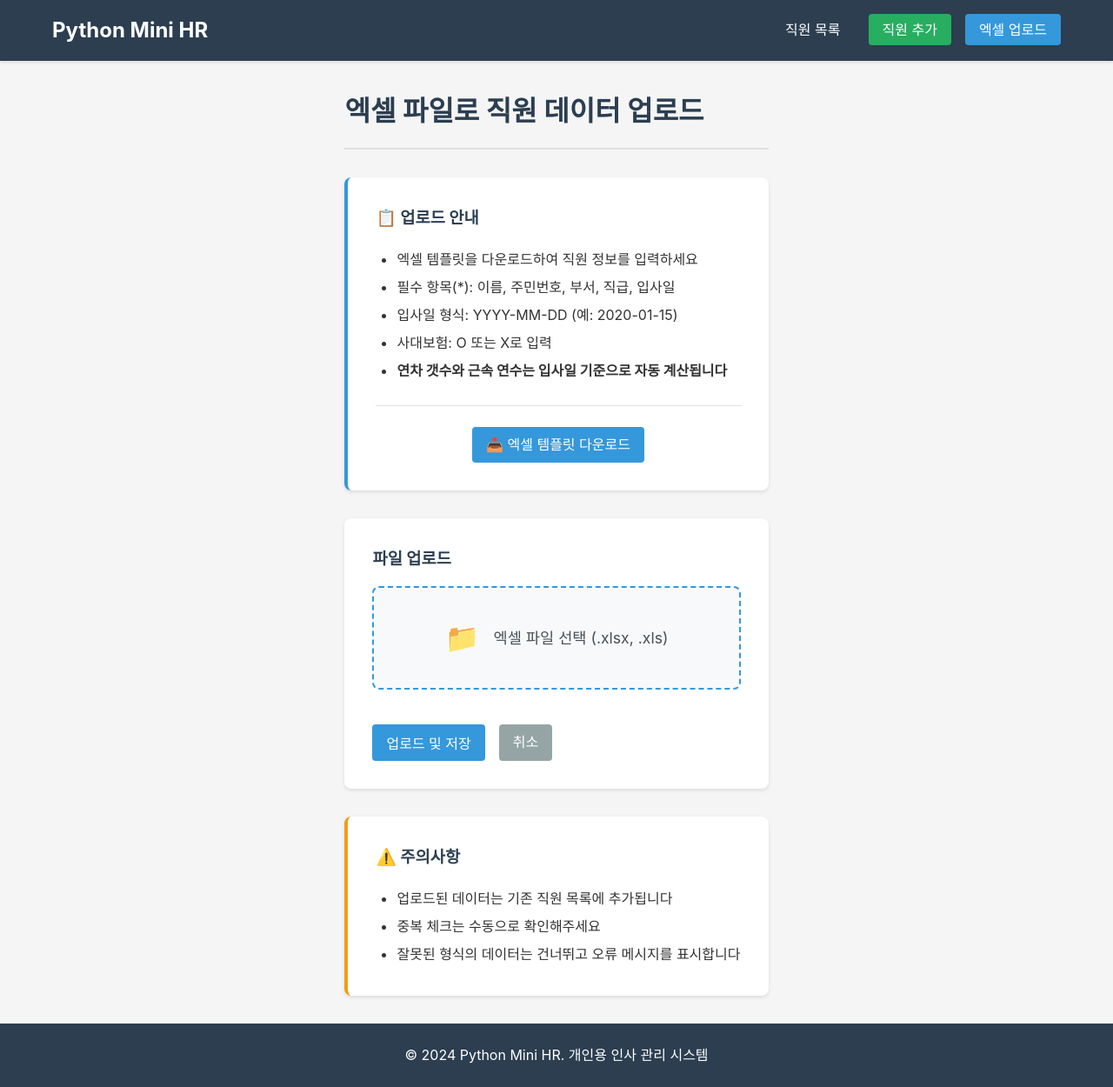
After one commit to Deokgi-Park/python-mini-hr, a Flask app: page /upload_excel in a window 1280 px wide. The commit adds this page. Shown: the whole page at 87% size. Run offline with Flask 3, Linux system fonts and the light colour scheme.

Commit message:
한국 근로기준법 기반 연차 자동계산 및 엑셀 업로드 기능 추가
Co-authored-by: Deokgi-Park <57548341+Deokgi-Park@users.noreply.github.com>

```diff
--- a/app.py
+++ b/app.py
@@ -3,10 +3,15 @@ Python Mini HR - 개인용 HR 관리 프로그램
 간단한 직원 정보 관리 시스템
 """
 
-from flask import Flask, render_template, request, redirect, url_for, flash
-from datetime import datetime
+from flask import Flask, render_template, request, redirect, url_for, flash, send_file
+from datetime import datetime, timedelta
+from dateutil.relativedelta import relativedelta
 import json
 import os
+import openpyxl
+from openpyxl import Workbook
+from openpyxl.styles import Font, PatternFill, Alignment
+from io import BytesIO
 
 app = Flask(__name__)
 app.secret_key = 'your-secret-key-change-this-in-production'
@@ -43,6 +48,47 @@ def save_salaries(salaries):
 def calculate_remaining_leave(annual_leave, used_leave):
     return (annual_leave or 0) - (used_leave or 0)
 
+# 한국 근로기준법에 따른 연차 자동 계산
+def calculate_annual_leave_kr(hire_date_str):
+    """
+    한국 근로기준법 기준 연차 계산
+    - 1년 미만: 월 1개 (최대 11개)
+    - 1년 이상: 15개
+    - 3년 이상: 2년마다 1개씩 추가 (최대 25개)
+    """
+    if not hire_date_str:
+        return 15  # 기본값
+
+    try:
+        hire_date = datetime.strptime(hire_date_str, '%Y-%m-%d')
+        today = datetime.now()
+
+        # 근속 기간 계산
+        years = relativedelta(today, hire_date).years
+        months = relativedelta(today, hire_date).months
+        total_months = years * 12 + months
+
+        # 1년 미만 (11개월 이하)
+        if years < 1:
+            # 월 1개씩 (입사 후 1개월마다)
+            return min(total_months, 11)
+
+        # 1년 이상 기본 15개
+        annual_leave = 15
+
+        # 3년 이상부터 2년마다 1개 추가
+        if years >= 3:
+            additional_years = years - 1  # 2년차부터 계산
+            additional_leave = additional_years // 2
+            annual_leave += additional_leave
+
+        # 최대 25개 제한
+        return min(annual_leave, 25)
+
+    except Exception as e:
+        print(f"연차 계산 오류: {e}")
+        return 15  # 오류 시 기본값
+
 # 메인 페이지 - 직원 목록
 @app.route('/')
 def index():
@@ -64,6 +110,18 @@ def add_employee():
         # 새 직원 ID 생성
         new_id = max([emp.get('id', 0) for emp in employees], default=0) + 1
 
+        hire_date = request.form.get('hire_date')
+
+        # 입사일로부터 근속연수 자동 계산
+        if hire_date:
+            hire_dt = datetime.strptime(hire_date, '%Y-%m-%d')
+            years_of_service = relativedelta(datetime.now(), hire_dt).years
+        else:
+            years_of_service = int(request.form.get('years_of_service') or 0)
+
+        # 입사일 기준으로 연차 자동 계산 (한국 근로기준법)
+        annual_leave = calculate_annual_leave_kr(hire_date) if hire_date else int(request.form.get('annual_leave') or 15)
+
         # 새 직원 정보 생성
         new_employee = {
             'id': new_id,
@@ -71,7 +129,7 @@ def add_employee():
             'ssn': request.form.get('ssn'),
             'department': request.form.get('department'),
             'position': request.form.get('position'),
-            'hire_date': request.form.get('hire_date'),
+            'hire_date': hire_date,
             'resignation_date': request.form.get('resignation_date') or None,
             'address': request.form.get('address'),
             'personal_email': request.form.get('personal_email'),
@@ -81,8 +139,8 @@ def add_employee():
             'has_insurance': request.form.get('has_insurance') == 'on',
             'salary_bank': request.form.get('salary_bank'),
             'salary_account': request.form.get('salary_account'),
-            'years_of_service': int(request.form.get('years_of_service') or 0),
-            'annual_leave': int(request.form.get('annual_leave') or 0),
+            'years_of_service': years_of_service,
+            'annual_leave': annual_leave,
             'used_leave': int(request.form.get('used_leave') or 0),
             'created_at': datetime.now().strftime('%Y-%m-%d %H:%M:%S')
         }
@@ -143,11 +201,23 @@ def edit_employee(employee_id):
         return redirect(url_for('index'))
 
     if request.method == 'POST':
+        hire_date = request.form.get('hire_date')
+
+        # 입사일로부터 근속연수 자동 재계산
+        if hire_date:
+            hire_dt = datetime.strptime(hire_date, '%Y-%m-%d')
+            years_of_service = relativedelta(datetime.now(), hire_dt).years
+        else:
+            years_of_service = int(request.form.get('years_of_service') or 0)
+
+        # 연차 자동 재계산 (한국 근로기준법)
+        annual_leave = calculate_annual_leave_kr(hire_date) if hire_date else int(request.form.get('annual_leave') or 15)
+
         employee['name'] = request.form.get('name')
         employee['ssn'] = request.form.get('ssn')
         employee['department'] = request.form.get('department')
         employee['position'] = request.form.get('position')
-        employee['hire_date'] = request.form.get('hire_date')
+        employee['hire_date'] = hire_date
         employee['resignation_date'] = request.form.get('resignation_date') or None
         employee['address'] = request.form.get('address')
         employee['personal_email'] = request.form.get('personal_email')
@@ -157,8 +227,8 @@ def edit_employee(employee_id):
         employee['has_insurance'] = request.form.get('has_insurance') == 'on'
         employee['salary_bank'] = request.form.get('salary_bank')
         employee['salary_account'] = request.form.get('salary_account')
-        employee['years_of_service'] = int(request.form.get('years_of_service') or 0)
-        employee['annual_leave'] = int(request.form.get('annual_leave') or 0)
+        employee['years_of_service'] = years_of_service
+        employee['annual_leave'] = annual_leave
         employee['used_leave'] = int(request.form.get('used_leave') or 0)
         employee['updated_at'] = datetime.now().strftime('%Y-%m-%d %H:%M:%S')
 
@@ -230,6 +300,215 @@ def manage_salary(employee_id):
 
     return render_template('manage_salary.html', employee=employee, salary_info=salary_info, year=year)
 
+# 전직원 연차 일괄 재계산
+@app.route('/recalculate_annual_leave', methods=['POST'])
+def recalculate_annual_leave():
+    employees = load_employees()
+    updated_count = 0
+
+    for employee in employees:
+        if employee.get('hire_date'):
+            old_leave = employee.get('annual_leave', 0)
+            new_leave = calculate_annual_leave_kr(employee['hire_date'])
+
+            if old_leave != new_leave:
+                employee['annual_leave'] = new_leave
+                updated_count += 1
+
+    save_employees(employees)
+    flash(f'전체 직원 {len(employees)}명의 연차를 재계산했습니다. (변경: {updated_count}명)', 'success')
+    return redirect(url_for('index'))
+
+# 엑셀 예제 시트 다운로드
+@app.route('/download_excel_template')
+def download_excel_template():
+    """직원 정보 입력용 엑셀 템플릿 다운로드"""
+    wb = Workbook()
+    ws = wb.active
+    ws.title = "직원정보"
+
+    # 헤더 스타일
+    header_fill = PatternFill(start_color="4472C4", end_color="4472C4", fill_type="solid")
+    header_font = Font(bold=True, color="FFFFFF")
+
+    # 헤더 작성
+    headers = [
+        '이름*', '주민번호*', '부서*', '직급*', '입사일*(YYYY-MM-DD)',
+        '퇴사일(YYYY-MM-DD)', '주소', '개인이메일', '업무이메일',
+        '개인전화', '업무전화', '사대보험(O/X)', '급여은행', '급여계좌',
+        '사용연차일'
+    ]
+
+    for col_num, header in enumerate(headers, 1):
+        cell = ws.cell(row=1, column=col_num, value=header)
+        cell.fill = header_fill
+        cell.font = header_font
+        cell.alignment = Alignment(horizontal='center', vertical='center')
+
+    # 예제 데이터 추가
+    example_data = [
+        ['홍길동', '900101-1234567', '개발팀', '대리', '2020-01-15', '',
+         '서울시 강남구', 'hong@example.com', 'hong@company.com',
+         '010-1234-5678', '02-1234-5678', 'O', '신한은행', '110-123-456789', '3'],
+        ['김영희', '850303-2234567', '인사팀', '과장', '2018-03-01', '',
+         '서울시 서초구', 'kim@example.com', 'kim@company.com',
+         '010-2345-6789', '02-2345-6789', 'O', '국민은행', '123-456-789012', '5']
+    ]
+
+    for row_num, row_data in enumerate(example_data, 2):
+        for col_num, value in enumerate(row_data, 1):
+            ws.cell(row=row_num, column=col_num, value=value)
+
+    # 열 너비 자동 조정
+    for column in ws.columns:
+        max_length = 0
+        column_letter = column[0].column_letter
+        for cell in column:
+            try:
+                if len(str(cell.value)) > max_length:
+                    max_length = len(str(cell.value))
+            except:
+                pass
+        adjusted_width = min(max_length + 2, 50)
+        ws.column_dimensions[column_letter].width = adjusted_width
+
+    # 메모리에 저장
+    output = BytesIO()
+    wb.save(output)
+    output.seek(0)
+
+    return send_file(
+        output,
+        mimetype='application/vnd.openxmlformats-officedocument.spreadsheetml.sheet',
+        as_attachment=True,
+        download_name='직원정보_템플릿.xlsx'
+    )
+
+# 엑셀 파일 업로드 및 데이터 import
+@app.route('/upload_excel', methods=['GET', 'POST'])
+def upload_excel():
+    if request.method == 'POST':
+        if 'file' not in request.files:
+            flash('파일이 선택되지 않았습니다.', 'error')
+            return redirect(url_for('upload_excel'))
+
+        file = request.files['file']
+
+        if file.filename == '':
+            flash('파일이 선택되지 않았습니다.', 'error')
+            return redirect(url_for('upload_excel'))
+
+        if not file.filename.endswith(('.xlsx', '.xls')):
+            flash('엑셀 파일(.xlsx, .xls)만 업로드 가능합니다.', 'error')
+            return redirect(url_for('upload_excel'))
+
+        try:
+            # 엑셀 파일 읽기
+            wb = openpyxl.load_workbook(file)
+            ws = wb.active
+
+            employees = load_employees()
+            new_id = max([emp.get('id', 0) for emp in employees], default=0) + 1
+
+            added_count = 0
+            error_rows = []
+
+            # 헤더 행 건너뛰고 데이터 읽기
+            for row_num, row in enumerate(ws.iter_rows(min_row=2, values_only=True), start=2):
+                # 빈 행 건너뛰기
+                if not any(row):
+                    continue
+
+                try:
+                    # 필수 필드 확인
+                    name = row[0]
+                    ssn = row[1]
+                    department = row[2]
+                    position = row[3]
+                    hire_date = row[4]
+
+                    if not all([name, ssn, department, position, hire_date]):
+                        error_rows.append(f"행 {row_num}: 필수 항목 누락")
+                        continue
+
+                    # 날짜 형식 변환
+                    if isinstance(hire_date, datetime):
+                        hire_date = hire_date.strftime('%Y-%m-%d')
+                    else:
+                        hire_date = str(hire_date)
+
+                    resignation_date = row[5]
+                    if resignation_date and isinstance(resignation_date, datetime):
+                        resignation_date = resignation_date.strftime('%Y-%m-%d')
+                    elif resignation_date:
+                        resignation_date = str(resignation_date)
+                    else:
+                        resignation_date = None
+
+                    # 사대보험 여부 변환
+                    insurance_value = str(row[11]).strip().upper() if row[11] else ''
+                    has_insurance = insurance_value in ['O', 'Y', 'YES', '1', 'TRUE']
+
+                    # 연차 자동 계산
+                    annual_leave = calculate_annual_leave_kr(hire_date)
+                    used_leave = int(row[14]) if row[14] and str(row[14]).strip() else 0
+
+                    # 근속연수 계산
+                    hire_dt = datetime.strptime(hire_date, '%Y-%m-%d')
+                    years_of_service = relativedelta(datetime.now(), hire_dt).years
+
+                    # 새 직원 정보 생성
+                    new_employee = {
+                        'id': new_id,
+                        'name': str(name),
+                        'ssn': str(ssn),
+                        'department': str(department),
+                        'position': str(position),
+                        'hire_date': hire_date,
+                        'resignation_date': resignation_date,
+                        'address': str(row[6]) if row[6] else '',
+                        'personal_email': str(row[7]) if row[7] else '',
+                        'work_email': str(row[8]) if row[8] else '',
+                        'personal_phone': str(row[9]) if row[9] else '',
+                        'work_phone': str(row[10]) if row[10] else '',
+                        'has_insurance': has_insurance,
+                        'salary_bank': str(row[12]) if row[12] else '',
+                        'salary_account': str(row[13]) if row[13] else '',
+                        'years_of_service': years_of_service,
+                        'annual_leave': annual_leave,
+                        'used_leave': used_leave,
+                        'created_at': datetime.now().strftime('%Y-%m-%d %H:%M:%S')
+                    }
+
+                    employees.append(new_employee)
+                    new_id += 1
+                    added_count += 1
+
+                except Exception as e:
+                    error_rows.append(f"행 {row_num}: {str(e)}")
+
+            # 저장
+            save_employees(employees)
+
+            # 결과 메시지
+            if added_count > 0:
+                flash(f'{added_count}명의 직원이 추가되었습니다.', 'success')
+
+            if error_rows:
+                error_msg = '<br>'.join(error_rows[:10])  # 최대 10개만 표시
+                if len(error_rows) > 10:
+                    error_msg += f'<br>...외 {len(error_rows) - 10}개'
+                flash(f'오류 발생:<br>{error_msg}', 'error')
+
+            return redirect(url_for('index'))
+
+        except Exception as e:
+            flash(f'파일 처리 중 오류 발생: {str(e)}', 'error')
+            return redirect(url_for('upload_excel'))
+
+    # GET 요청 - 업로드 폼 표시
+    return render_template('upload_excel.html')
+
 if __name__ == '__main__':
     # Debug mode should only be enabled in development
     # Set environment variable FLASK_DEBUG=1 for development
--- a/requirements.txt
+++ b/requirements.txt
@@ -1,2 +1,4 @@
 Flask==3.0.0
 Werkzeug==3.0.3
+openpyxl==3.1.2
+python-dateutil==2.8.2
--- a/static/css/style.css
+++ b/static/css/style.css
@@ -67,6 +67,14 @@ body {
     background-color: #229954;
 }
 
+.nav-links .btn-upload {
+    background-color: #3498db;
+}
+
+.nav-links .btn-upload:hover {
+    background-color: #2980b9;
+}
+
 /* 알림 메시지 */
 .alert {
     padding: 1rem;
@@ -100,6 +108,12 @@ body {
 .page-header h2 {
     color: #2c3e50;
     font-size: 2rem;
+}
+
+.header-actions {
+    display: flex;
+    gap: 0.5rem;
+    align-items: center;
 }
 
 /* 버튼 */
@@ -148,6 +162,15 @@ body {
 
 .btn-delete:hover {
     background-color: #c0392b;
+}
+
+.btn-info {
+    background-color: #17a2b8;
+    color: white;
+}
+
+.btn-info:hover {
+    background-color: #138496;
 }
 
 .btn-sm {
@@ -489,3 +512,86 @@ footer p {
     width: auto;
     cursor: pointer;
 }
+
+/* 엑셀 업로드 페이지 */
+.upload-container {
+    max-width: 900px;
+    margin: 0 auto;
+}
+
+.info-card, .upload-form-card, .warning-card {
+    background-color: white;
+    border-radius: 8px;
+    padding: 2rem;
+    margin-bottom: 2rem;
+    box-shadow: 0 2px 4px rgba(0,0,0,0.1);
+}
+
+.info-card h3, .upload-form-card h3, .warning-card h3 {
+    color: #2c3e50;
+    margin-bottom: 1rem;
+}
+
+.info-card ul, .warning-card ul {
+    margin-left: 1.5rem;
+    line-height: 2;
+}
+
+.download-section {
+    margin-top: 1.5rem;
+    padding-top: 1.5rem;
+    border-top: 1px solid #e0e0e0;
+    text-align: center;
+}
+
+.upload-form {
+    display: flex;
+    flex-direction: column;
+    gap: 1.5rem;
+}
+
+.file-input-wrapper {
+    position: relative;
+}
+
+.file-input-wrapper input[type="file"] {
+    position: absolute;
+    opacity: 0;
+    width: 0;
+    height: 0;
+}
+
+.file-label {
+    display: flex;
+    align-items: center;
+    justify-content: center;
+    gap: 1rem;
+    padding: 2rem;
+    border: 2px dashed #3498db;
+    border-radius: 8px;
+    background-color: #f8f9fa;
+    cursor: pointer;
+    transition: all 0.3s;
+}
+
+.file-label:hover {
+    background-color: #e9ecef;
+    border-color: #2980b9;
+}
+
+.file-icon {
+    font-size: 2rem;
+}
+
+.file-text {
+    font-size: 1.1rem;
+    color: #495057;
+}
+
+.warning-card {
+    border-left: 4px solid #f39c12;
+}
+
+.info-card {
+    border-left: 4px solid #3498db;
+}
--- a/templates/add_employee.html
+++ b/templates/add_employee.html
@@ -98,7 +98,10 @@
 
         <div class="form-group">
             <label for="annual_leave">연차 갯수</label>
-            <input type="number" id="annual_leave" name="annual_leave" value="15" min="0">
+            <input type="number" id="annual_leave" name="annual_leave" value="15" min="0" readonly style="background-color: #f0f0f0;">
+            <small style="color: #7f8c8d; display: block; margin-top: 0.5rem;">
+                ℹ️ 입사일 기준으로 자동 계산됩니다 (한국 근로기준법)
+            </small>
         </div>
 
         <div class="form-group">
--- a/templates/base.html
+++ b/templates/base.html
@@ -13,6 +13,7 @@
             <ul class="nav-links">
                 <li><a href="{{ url_for('index') }}">직원 목록</a></li>
                 <li><a href="{{ url_for('add_employee') }}" class="btn-add">직원 추가</a></li>
+                <li><a href="{{ url_for('upload_excel') }}" class="btn-upload">엑셀 업로드</a></li>
             </ul>
         </div>
     </nav>
@@ -22,7 +23,7 @@
             {% if messages %}
                 {% for category, message in messages %}
                     <div class="alert alert-{{ category }}">
-                        {{ message }}
+                        {{ message|safe }}
                     </div>
                 {% endfor %}
             {% endif %}
--- a/templates/edit_employee.html
+++ b/templates/edit_employee.html
@@ -98,7 +98,10 @@
 
         <div class="form-group">
             <label for="annual_leave">연차 갯수</label>
-            <input type="number" id="annual_leave" name="annual_leave" value="{{ employee.annual_leave or 15 }}" min="0">
+            <input type="number" id="annual_leave" name="annual_leave" value="{{ employee.annual_leave or 15 }}" min="0" readonly style="background-color: #f0f0f0;">
+            <small style="color: #7f8c8d; display: block; margin-top: 0.5rem;">
+                ℹ️ 입사일 기준으로 자동 계산됩니다 (한국 근로기준법)
+            </small>
         </div>
 
         <div class="form-group">
--- /dev/null
+++ b/templates/upload_excel.html
@@ -0,0 +1,55 @@
+{% extends "base.html" %}
+
+{% block title %}엑셀 데이터 업로드 - Python Mini HR{% endblock %}
+
+{% block content %}
+<div class="page-header">
+    <h2>엑셀 파일로 직원 데이터 업로드</h2>
+</div>
+
+<div class="upload-container">
+    <div class="info-card">
+        <h3>📋 업로드 안내</h3>
+        <ul>
+            <li>엑셀 템플릿을 다운로드하여 직원 정보를 입력하세요</li>
+            <li>필수 항목(*): 이름, 주민번호, 부서, 직급, 입사일</li>
+            <li>입사일 형식: YYYY-MM-DD (예: 2020-01-15)</li>
+            <li>사대보험: O 또는 X로 입력</li>
+            <li><strong>연차 갯수와 근속 연수는 입사일 기준으로 자동 계산됩니다</strong></li>
+        </ul>
+
+        <div class="download-section">
+            <a href="{{ url_for('download_excel_template') }}" class="btn btn-primary">
+                📥 엑셀 템플릿 다운로드
+            </a>
+        </div>
+    </div>
+
+    <div class="upload-form-card">
+        <h3>파일 업로드</h3>
+        <form method="POST" enctype="multipart/form-data" class="upload-form">
+            <div class="file-input-wrapper">
+                <input type="file" id="file" name="file" accept=".xlsx,.xls" required>
+                <label for="file" class="file-label">
+                    <span class="file-icon">📁</span>
+                    <span class="file-text">엑셀 파일 선택 (.xlsx, .xls)</span>
+                </label>
+            </div>
+
+            <div class="form-actions">
+                <button type="submit" class="btn btn-primary">업로드 및 저장</button>
+                <a href="{{ url_for('index') }}" class="btn btn-secondary">취소</a>
+            </div>
+        </form>
+    </div>
+
+    <div class="warning-card">
+        <h3>⚠️ 주의사항</h3>
+        <ul>
+            <li>업로드된 데이터는 기존 직원 목록에 추가됩니다</li>
+            <li>중복 체크는 수동으로 확인해주세요</li>
+            <li>잘못된 형식의 데이터는 건너뛰고 오류 메시지를 표시합니다</li>
+        </ul>
+    </div>
+</div>
+{% endblock %}
```
Also changed, not shown: templates/index.html (+7 -1 lines).
